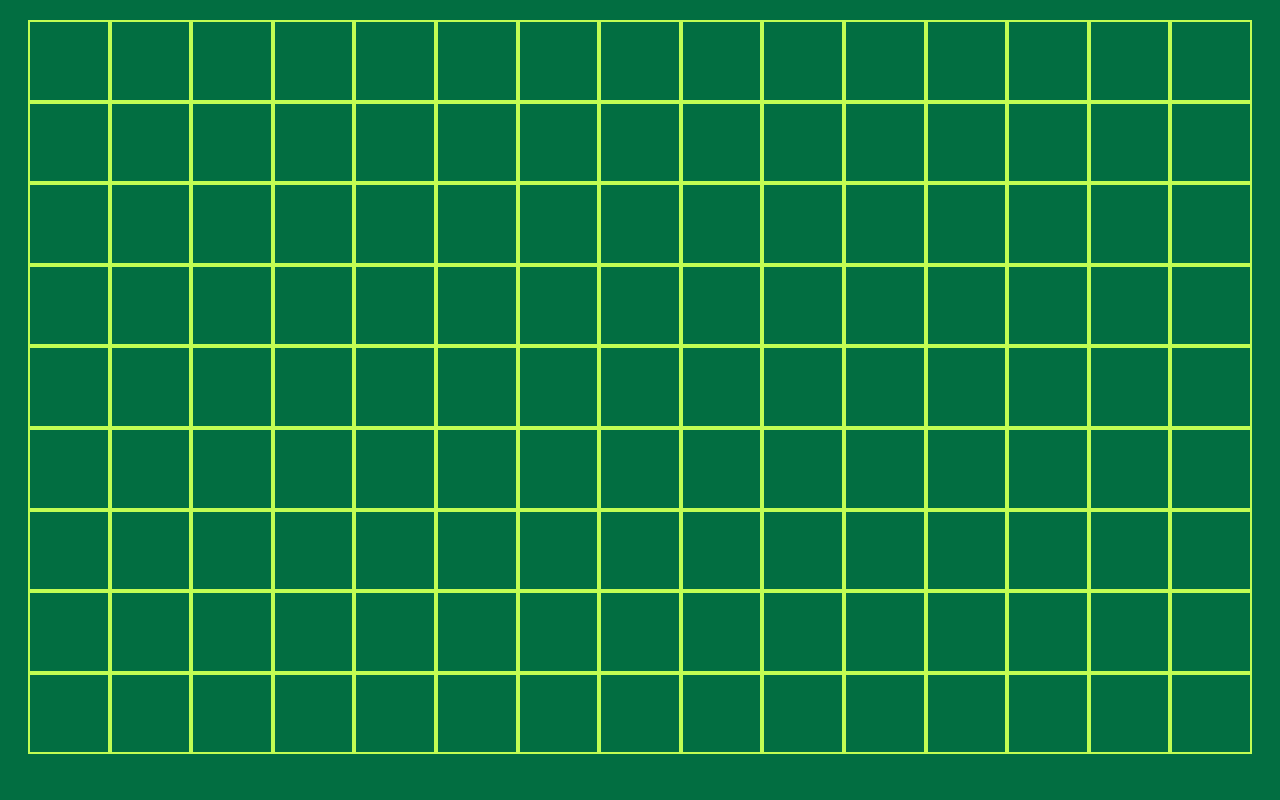
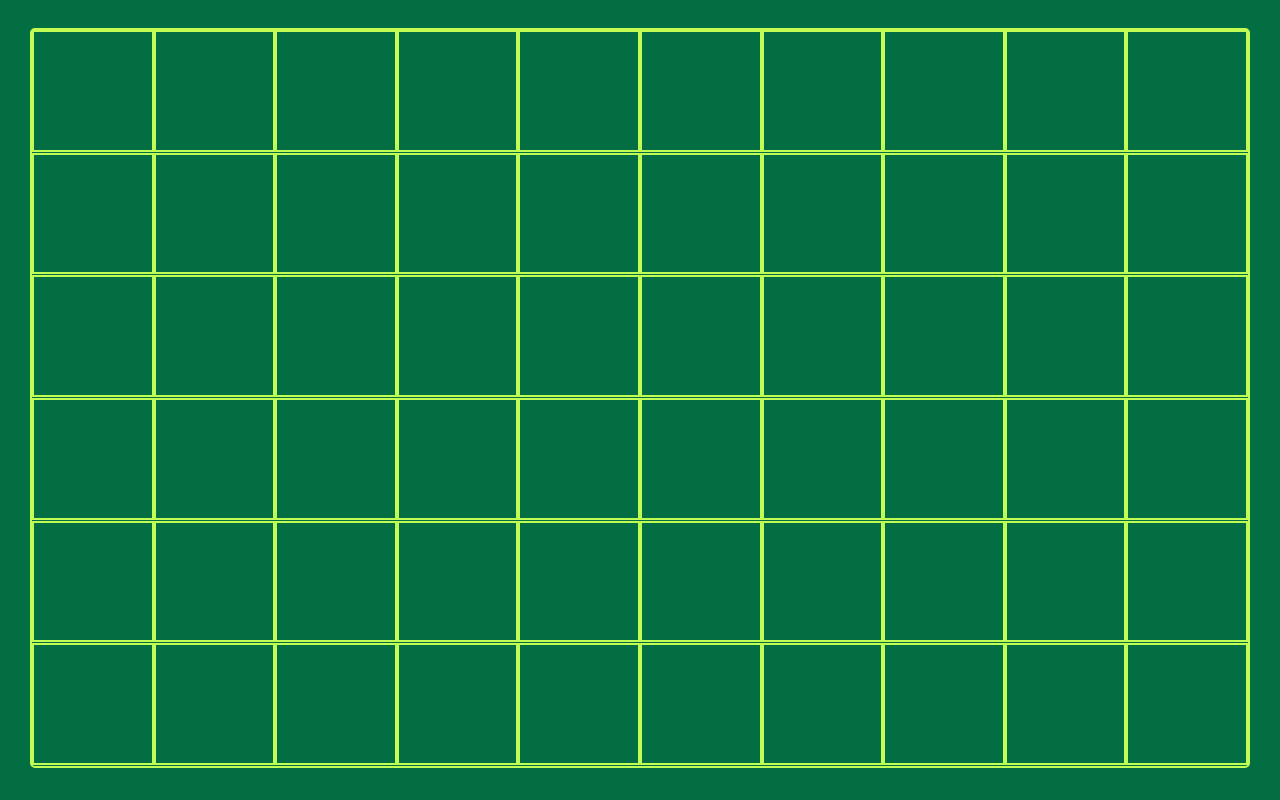
Before and after one commit to McDiamund/exlab_radio, a React (Vite) app in the folder webpage/: page / in a window 1280 px wide. Built offline with nearby package versions, Linux system fonts and the light colour scheme.

Commit message:
Grid changes

```diff
--- a/webpage/src/components/Board/board.module.css
+++ b/webpage/src/components/Board/board.module.css
@@ -1,11 +1,36 @@
-.grid {
-  --min: 80px;
+/* .grid {
+  --min: 120px;
   --gap: 0px;
 
   display: grid;
   grid-template-columns: repeat(auto-fill, minmax(var(--min), 1fr));
   gap: var(--gap);
 
-  margin: 20px;
+  margin: 30px;
   box-sizing: border-box;
+  position: relative;
+  height: 80vh;
+} */
+
+.container {
+  display: flex;
+  justify-content: center;
+  align-items: center;
+  padding: 30px;
+  box-sizing: border-box;
+  height: 99.5vh;
 }
+
+.grid {
+  --min: 118px;
+  --gap: 0px;
+
+  display: grid;
+  grid-template-columns: repeat(auto-fill, minmax(var(--min), 1fr));
+  gap: var(--gap);
+
+  border: rgb(193, 253, 83) solid 2px;
+  border-radius: 5px;
+  width: 100%;
+  height: 100%;
+}
--- a/webpage/src/components/Board/index.tsx
+++ b/webpage/src/components/Board/index.tsx
@@ -18,11 +18,10 @@ export default function Board(props: IAppProps) {
             const tracks = style.gridTemplateColumns.split(" ");
 
             const cols = tracks.length;
-            const cellSize = parseFloat(tracks[0]);
-            const gap = parseFloat(style.rowGap);
+            const cellSize = 110;
 
-            const available = window.innerHeight - el.getBoundingClientRect().top - 70;
-            const rows = Math.ceil((available + gap) / (cellSize + gap));
+            const available = el.getBoundingClientRect().bottom - el.getBoundingClientRect().top - 100;
+            const rows = Math.ceil((available) / (cellSize));
 
             setCells(cols * rows);
         };
@@ -40,10 +39,12 @@ export default function Board(props: IAppProps) {
     }, []);
 
     return (
-        <div ref={ref} className={board.grid}>
-        {Array.from({ length: cells }, (_, i) => (
-            <UnitBox key={i} />
-        ))}
+        <div className={board.container}>
+            <div ref={ref} className={board.grid}>
+                {Array.from({ length: cells }, (_, i) => (
+                    <UnitBox key={i} />
+                ))}
+            </div>
         </div>
     );
 }
--- a/webpage/src/index.css
+++ b/webpage/src/index.css
@@ -1,3 +1,6 @@
 body {
     background-color: hsl(155, 96%, 22%);
+    overflow: hidden;
+    margin: 0;
+    padding: 0;
 }
```
